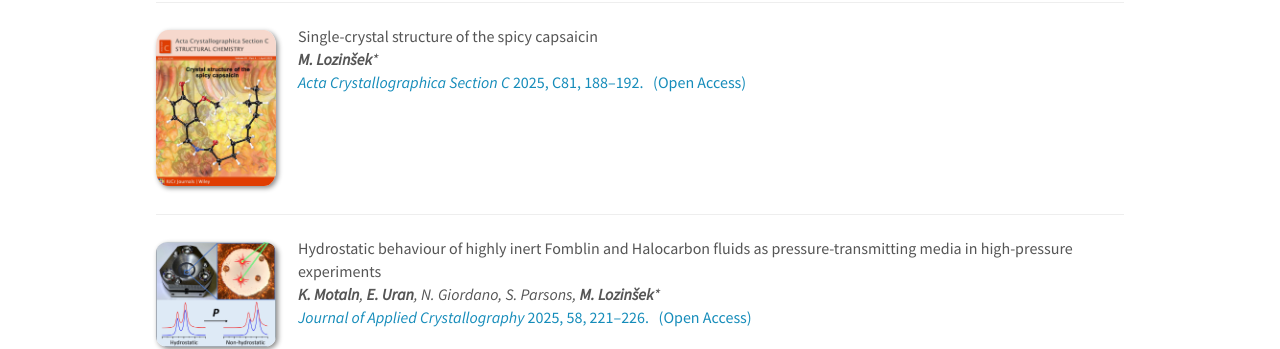
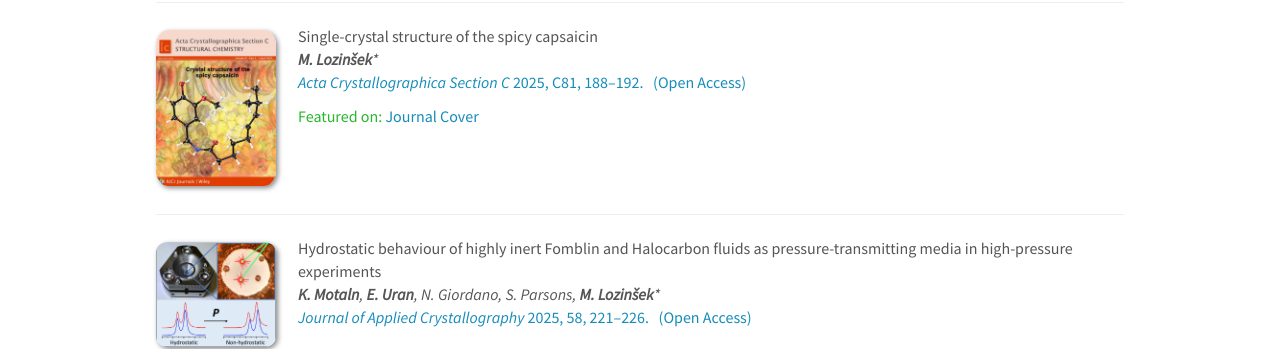
Before and after one commit to eccl-jsi/eccl-jsi.github.io, a Jekyll site: the page built from _pages/publications.md, in a window 1280 px wide and 900 px high, scrolled down 1914 px. Shown: the part 154-503 px from the top of the window. Built offline with Jekyll 4.4.1, drawn with Linux system fonts in a browser that asks for light colours; nearby versions of some CDN libraries.

Commit message:
Update publist.yml

```diff
--- a/_data/publist.yml
+++ b/_data/publist.yml
@@ -16,6 +16,7 @@
   link:
     display: "<i>Acta Crystallographica Section C</i> 2025, C81, 188–192. &nbsp;&nbsp;(Open Access)"
     url: "https://doi.org/10.1107/S2053229625001706"
+  news1: "Featured on: <a href=\"https://journals.iucr.org/c/issues/2025/04/00/index.html\">Journal Cover</a>"
   title: "Single-crystal structure of the spicy capsaicin"
 -
   authors: "<b>K. Motaln</b>, <b>E. Uran</b>, N. Giordano, S. Parsons, <b>M. Lozinšek</b>*"
```
